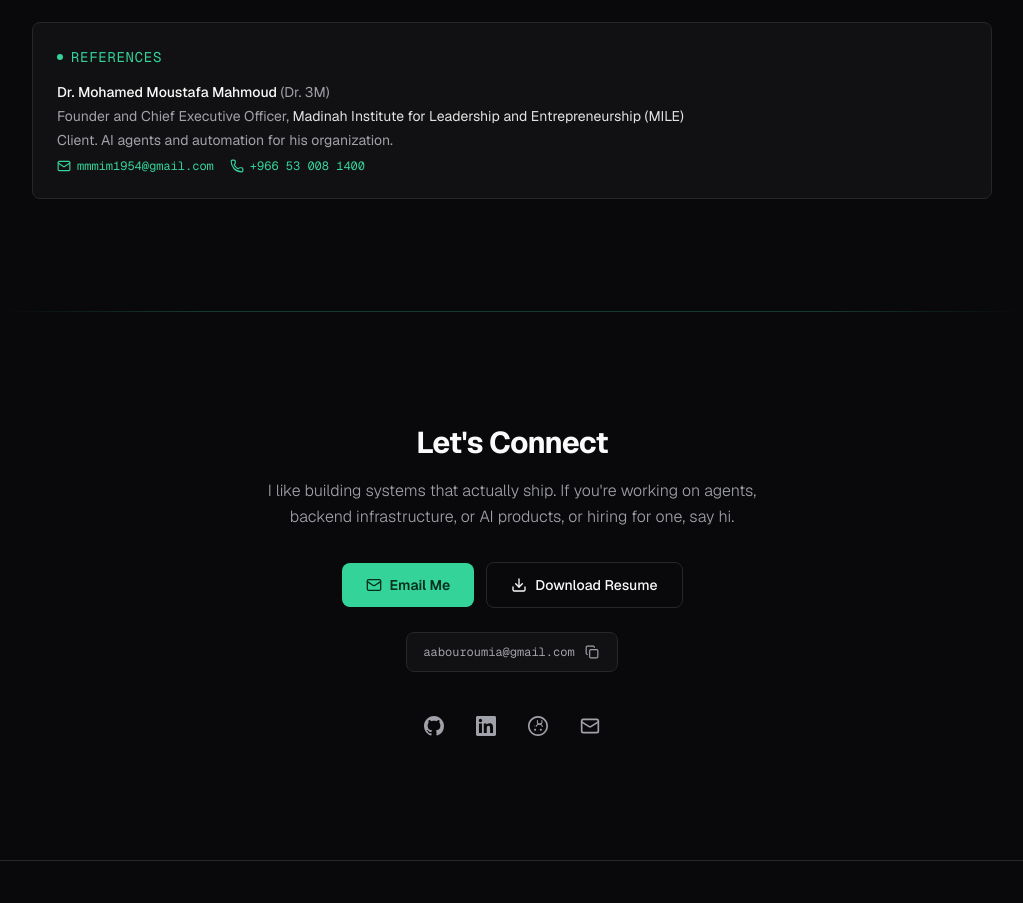
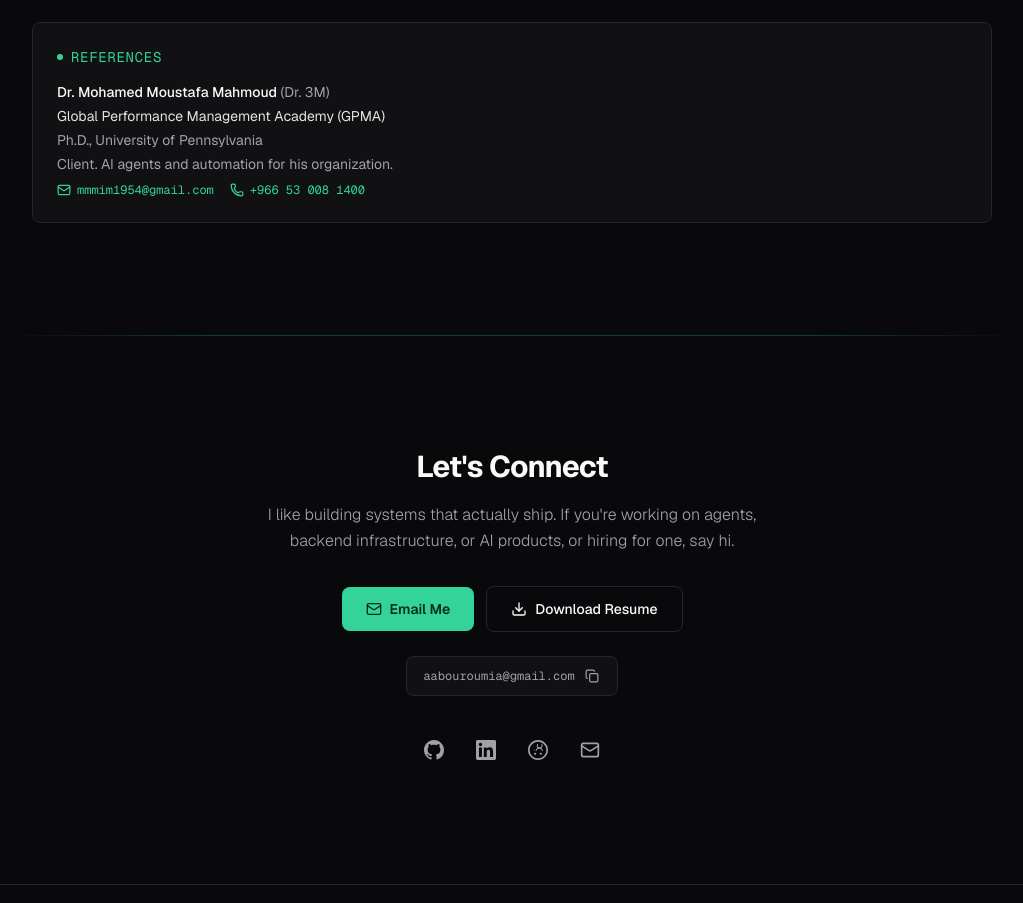
Before and after one commit to Ab-Romia/romia.dev, a Next.js app: page / in a window 1280 px wide. Shown: the part 8469-9372 px from the top of the page, without its empty margins (128-1151 px from the left). Built offline with nearby package versions, Linux system fonts and the light colour scheme.

Commit message:
Hold the reference title until confirmed and show the GPMA affiliation

```diff
--- a/src/components/sections/about.tsx
+++ b/src/components/sections/about.tsx
@@ -217,7 +217,7 @@ export function About() {
                       <span className="text-muted-foreground font-normal"> ({ref.alsoKnownAs})</span>
                     </p>
                     <p className="text-sm text-muted-foreground mt-1">
-                      {ref.title},{" "}
+                      {ref.title ? `${ref.title}, ` : null}
                       <a
                         href={ref.url}
                         target="_blank"
@@ -227,6 +227,7 @@ export function About() {
                         {ref.organization}
                       </a>
                     </p>
+                    <p className="text-sm text-muted-foreground mt-1">{ref.credential}</p>
                     <p className="text-sm text-muted-foreground mt-1">{ref.relationship}</p>
                     <div className="flex flex-wrap items-center gap-x-4 gap-y-1 mt-2">
                       <a
--- a/src/data/resume.ts
+++ b/src/data/resume.ts
@@ -526,9 +526,12 @@ export const REFERENCES = [
   {
     name: "Dr. Mohamed Moustafa Mahmoud",
     alsoKnownAs: "Dr. 3M",
-    title: "Founder and Chief Executive Officer",
-    organization: "Madinah Institute for Leadership and Entrepreneurship (MILE)",
-    url: "https://www.mile.org/",
+    // Title left out until confirmed by him directly: public sources disagree on
+    // his exact GPMA title, and the MILE listings are archived or stale.
+    title: "",
+    credential: "Ph.D., University of Pennsylvania",
+    organization: "Global Performance Management Academy (GPMA)",
+    url: "https://gpmacademy.org/",
     relationship: "Client. AI agents and automation for his organization.",
     email: "mmmim1954@gmail.com",
     phone: "+966 53 008 1400",
```
